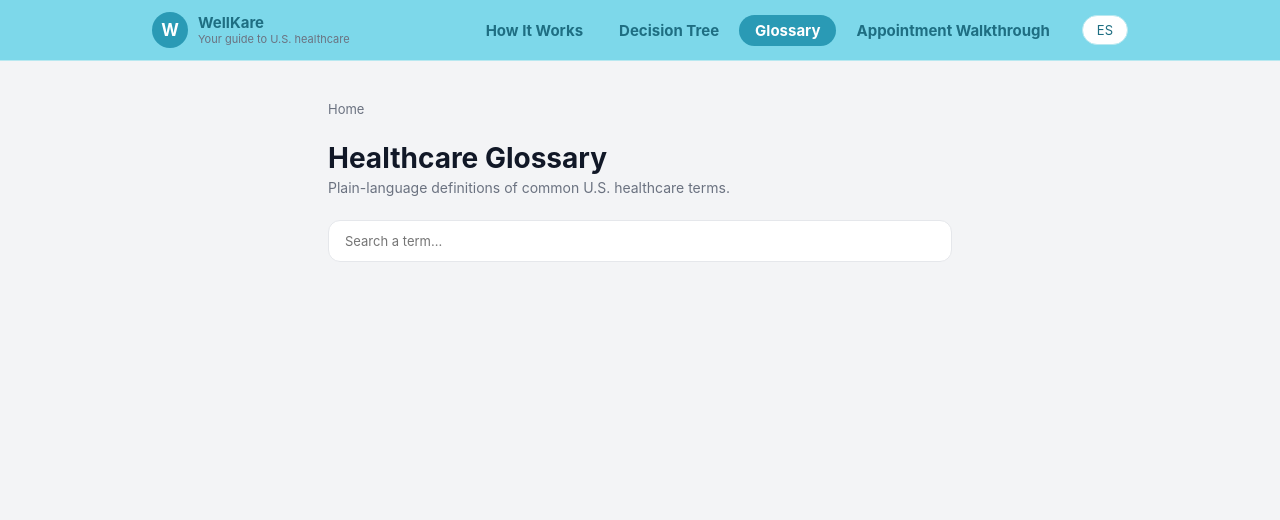
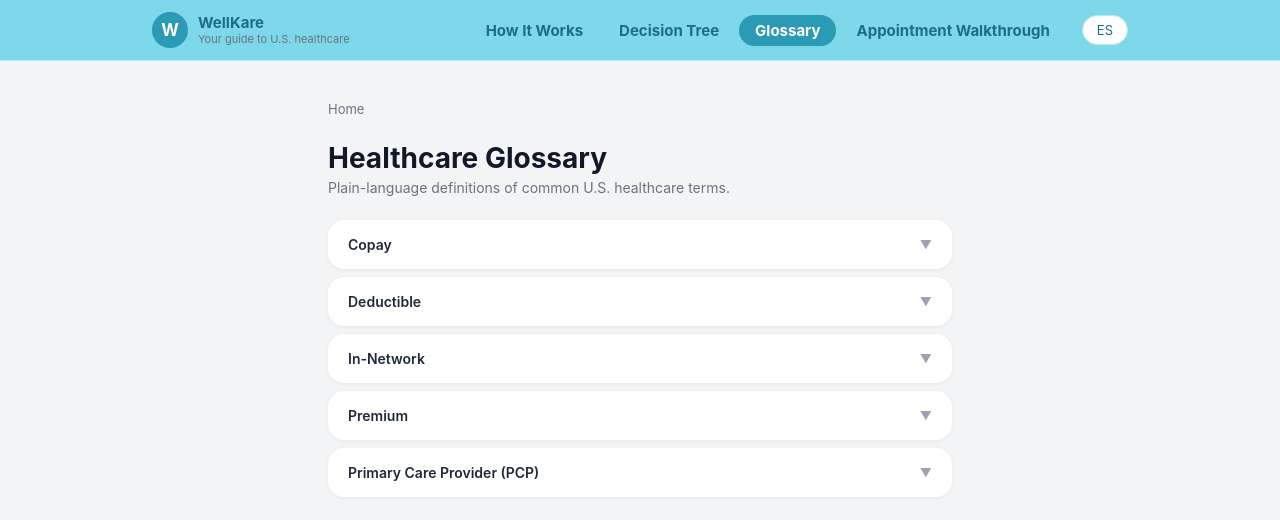
Before and after one commit to klee1569/INFO-Capstone, a Next.js app: page /glossary in a window 1280 px wide. Shown: the top 520 px of the page. Built offline with nearby package versions, Linux system fonts and the light colour scheme.

Commit message:
Added five terms

```diff
--- a/app/glossary/page.jsx
+++ b/app/glossary/page.jsx
@@ -1,7 +1,47 @@
+"use client";
+import { useState } from "react";
 import Navbar from "../../components/Navbar.jsx";
 import Link from "next/link";
 
+const terms = [
+  {
+    letter: "C",
+    term: "Copay",
+    definition: "A fixed amount you pay each time you receive a specific type of care, like a doctor visit or prescription. For example, your plan might charge a $20 copay every time you see your primary care doctor.",
+  },
+  {
+    letter: "D",
+    term: "Deductible",
+    definition: "The amount you pay out of pocket for covered services before your insurance starts contributing. If your deductible is $1,000, you cover the first $1,000 of care each year yourself. After that, your insurance begins sharing the cost.",
+  },
+  {
+    letter: "I",
+    term: "In-Network",
+    definition: "Doctors, hospitals, and clinics that have an agreement with your insurance company to provide care at a lower rate. Seeing an in-network provider almost always costs less than going out-of-network. Always check before your visit.",
+  },
+  {
+    letter: "P",
+    term: "Premium",
+    definition: "The fixed amount you pay each month to keep your health insurance active, regardless of whether you use any medical services that month. Think of it as a subscription fee for your coverage.",
+  },
+  {
+    letter: "P",
+    term: "Primary Care Provider (PCP)",
+    definition: "Your main doctor for routine care, checkups, and everyday health concerns. Your PCP is usually your first call when something feels off, and they can refer you to specialists when needed. Building a relationship with a PCP leads to better long-term care.",
+  },
+];
+
 export default function Glossary() {
+  const [openTerms, setOpenTerms] = useState(new Set());
+
+  const toggleTerm = (term) => {
+    setOpenTerms((prev) => {
+      const next = new Set(prev);
+      next.has(term) ? next.delete(term) : next.add(term);
+      return next;
+    });
+  };
+
   return (
     <div className="page">
       <Navbar />
@@ -11,12 +51,35 @@ export default function Glossary() {
         </div>
         <h1 className="page-title">Healthcare Glossary</h1>
         <p className="page-subtitle">Plain-language definitions of common U.S. healthcare terms.</p>
-
-        <input
-          type="text"
-          placeholder="Search a term..."
-          className="search-input"
-        />
+        <div style={{ display: "flex", flexDirection: "column", gap: 8 }}>
+          {terms.map((t) => (
+            <div key={t.term} className="step-card">
+              <button
+                onClick={() => toggleTerm(t.term)}
+                style={{
+                  width: "100%",
+                  display: "flex",
+                  justifyContent: "space-between",
+                  alignItems: "center",
+                  padding: "16px 20px",
+                  cursor: "pointer",
+                  background: "none",
+                  border: "none",
+                  fontFamily: "inherit",
+                  textAlign: "left",
+                }}
+              >
+                <span style={{ fontWeight: 600, fontSize: 14, color: "var(--gray-800)" }}>{t.term}</span>
+                <span style={{ color: "var(--gray-400)", fontSize: 12 }}>{openTerms.has(t.term) ? "▲" : "▼"}</span>
+              </button>
+              {openTerms.has(t.term) && (
+                <div style={{ padding: "0 20px 16px", fontSize: 13, color: "var(--gray-700)", lineHeight: 1.6, borderTop: "1px solid var(--gray-200)", paddingTop: 12 }}>
+                  {t.definition}
+                </div>
+              )}
+            </div>
+          ))}
+        </div>
       </main>
     </div>
   );
```
